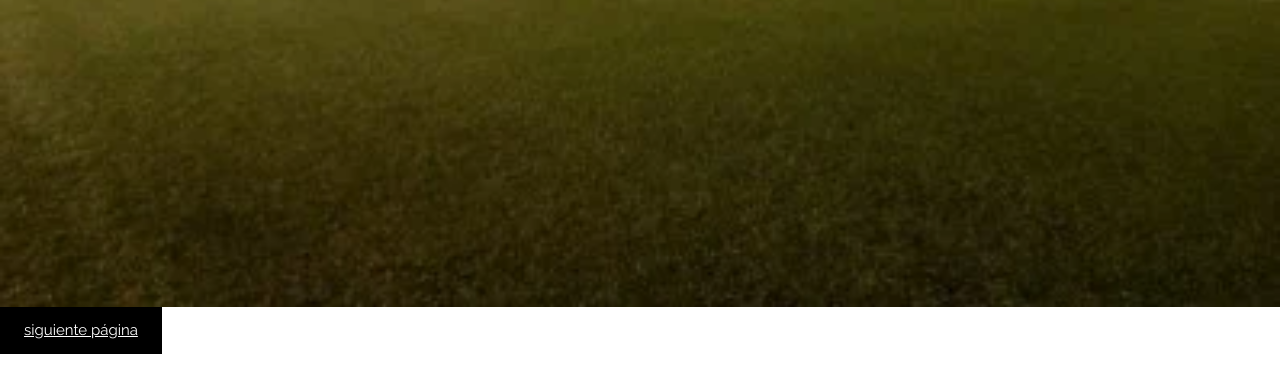
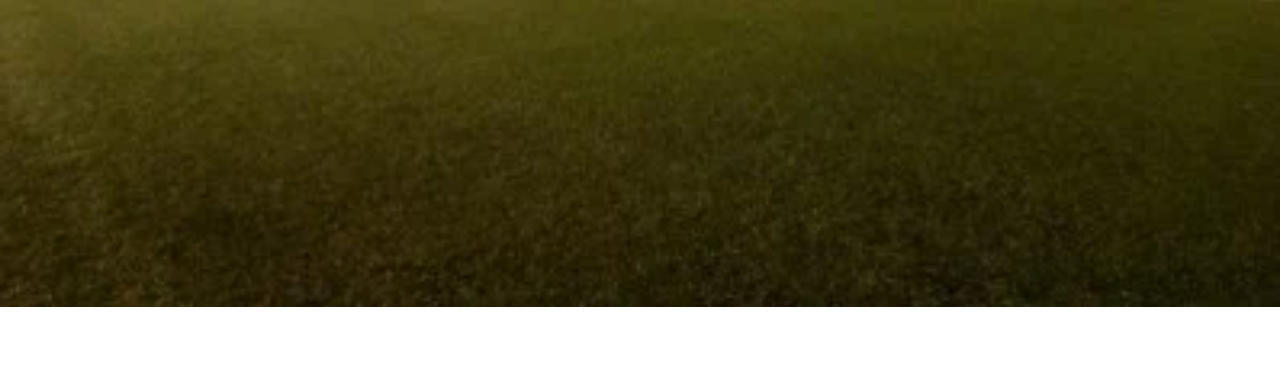
Before and after one commit to Juanor24/juanor24, a plain HTML site: page ejerciciosconplantillas/index.html in a window 1280 px wide. Shown: the part 493-863 px from the top of the page. After the commit the page ends 800 px from the top, so only its background shows below. Drawn offline with Linux system fonts and the light colour scheme.

Commit message:
Update index.html

```diff
--- a/ejerciciosconplantillas/index.html
+++ b/ejerciciosconplantillas/index.html
@@ -31,7 +31,7 @@ body, html {height: 100%}
   <div class="w3-display-bottomleft w3-padding-large">
   </div>
 </div>
- <button class="w3-button w3-black w3-padding-large w3-margin-bottom"><a href="secundaria04.html">siguiente página</a></button>
+
 
 </body>
 </html>
```
